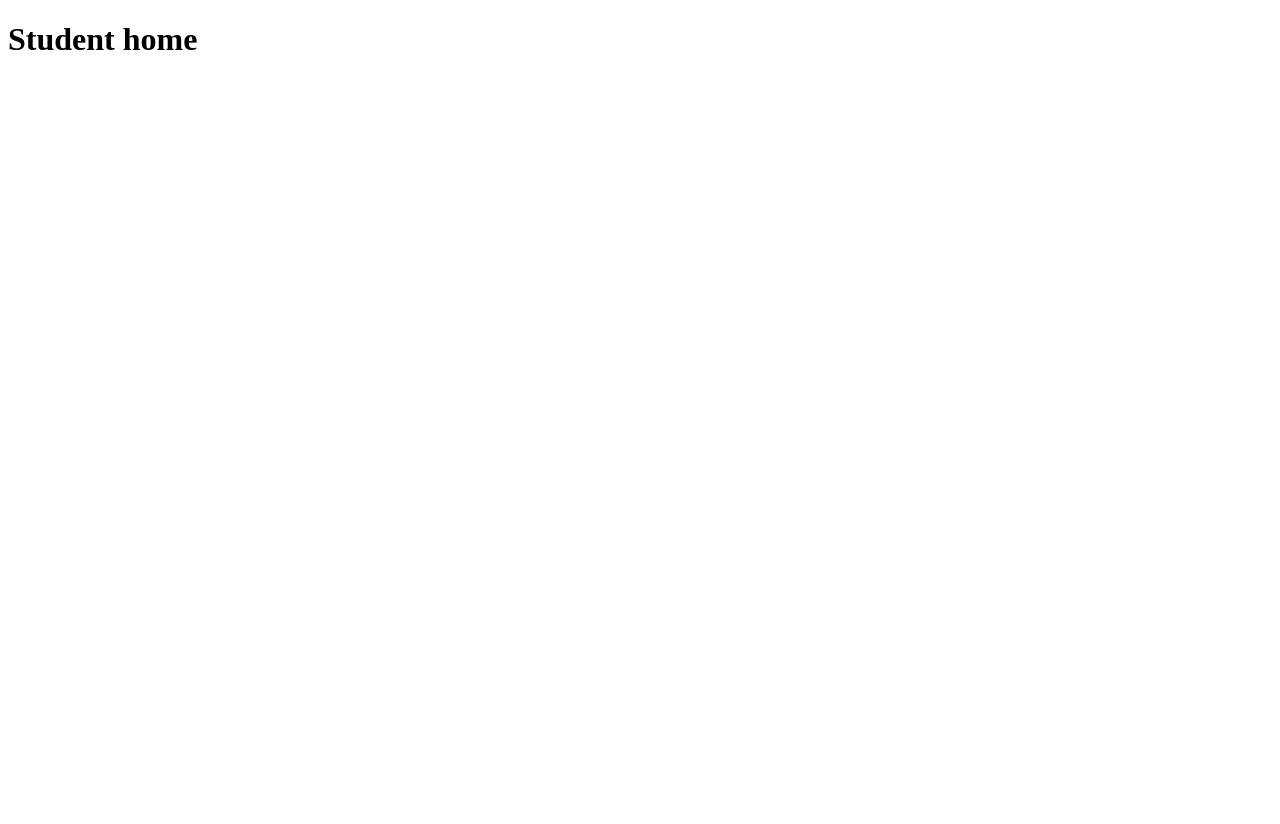
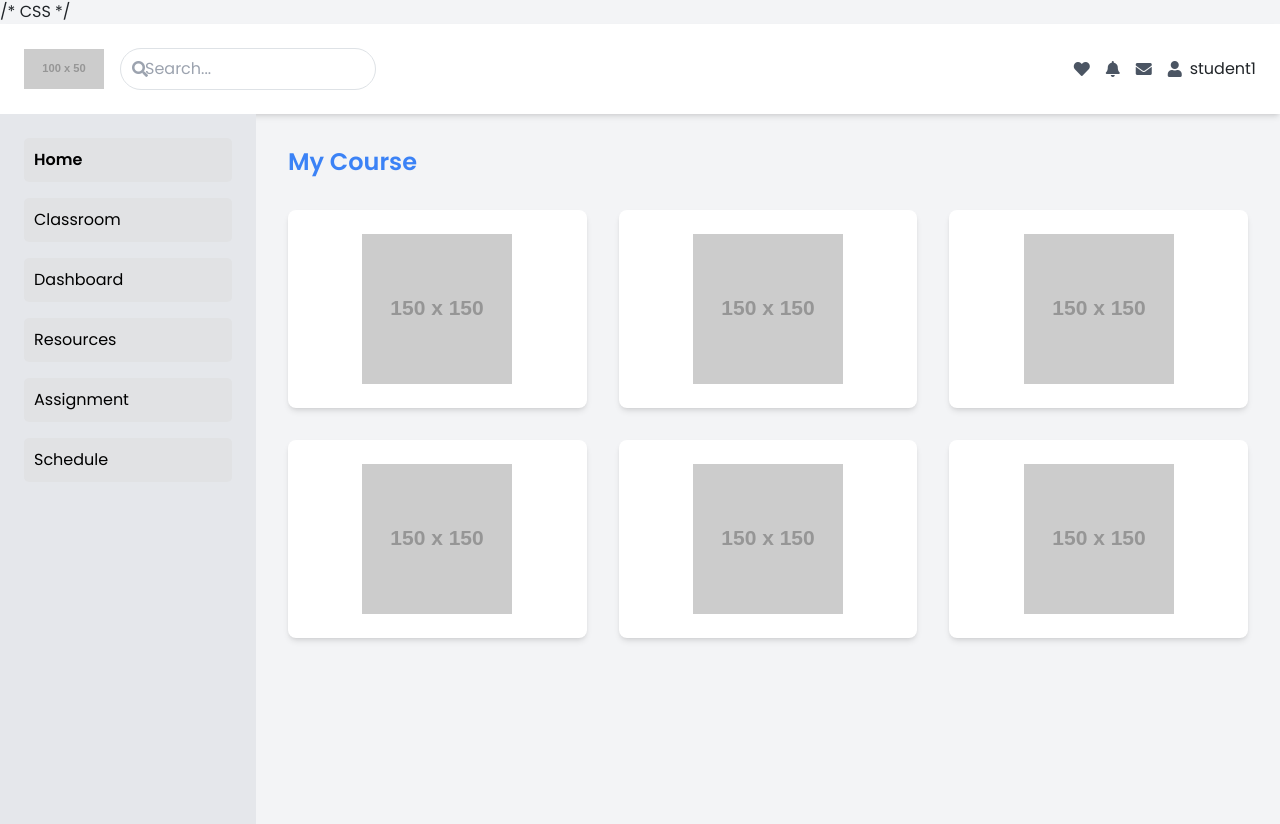
Before and after one commit to GoldenCubicles/IgniteLMS, a Django app: page /student_home in a window 1280 px wide. Before the commit the page is almost empty. Before the commit the page ends 50 px from the top, so only its background shows below. Run offline with Django 5.2, Linux system fonts and the light colour scheme; grey boxes labelled with a size stand in for pictures from a placeholder-image service; some libraries are stand-ins or nearby versions.

Commit message:
Added Student Home Page

```diff
--- a/IgniteStudyApp/templates/layout/base.html
+++ b/IgniteStudyApp/templates/layout/base.html
@@ -20,9 +20,7 @@
 
 <body>
   <header>
-    {% include 'includes/social_media.html' %}
-    {% include 'includes/navbar.html' %}
-    {% include 'includes/message.html' %}
+
   </header>
   <main>
 
--- a/IgniteStudyApp/templates/student_home.html
+++ b/IgniteStudyApp/templates/student_home.html
@@ -1,12 +1,114 @@
-<!DOCTYPE html>
-<html lang="en">
-<head>
-    <meta charset="UTF-8">
-    <meta name="viewport" content="width=device-width, initial-scale=1.0">
-    <title>Document</title>
-</head>
-<body>
-    <h1>Student home </h1>
+{% extends 'layout/base.html' %}
 
-</body>
-</html>
+{% block css %}
+<script src="https://cdn.tailwindcss.com"></script>
+<link href="https://cdnjs.cloudflare.com/ajax/libs/font-awesome/5.15.3/css/all.min.css" rel="stylesheet">
+<style>
+    @import url('https://fonts.googleapis.com/css2?family=Poppins:wght@300;400;600&display=swap');
+
+    body {
+        font-family: 'Poppins', sans-serif;
+    }
+
+    @keyframes bounceEffect {
+        0%, 100% { transform: translateY(0); }
+        50% { transform: translateY(-5px); }
+    }
+
+    .hover\:bounce:hover {
+        animation: bounceEffect 0.3s ease-in-out;
+    }
+
+    .search-bar {
+        transition: all 0.3s ease-in-out;
+    }
+
+    .search-bar:focus {
+        width: 300px;
+        background-color: #f0f0f0;
+        outline: none;
+        border: 2px solid #00A6FF;
+    }
+
+    .nav-item {
+        transition: all 0.3s ease-in-out;
+        background-color: rgba(217, 217, 217, 0.4);
+        padding: 10px;
+        border-radius: 5px;
+    }
+
+    .nav-item:hover {
+        transform: scale(1.05);
+        background-color: rgba(217, 217, 217, 0.6);
+    }
+
+    .nav-item:active, .nav-item.active {
+        background-color: rgba(0, 166, 255, 1);
+        color: white;
+    }
+    </style>
+    /* CSS */
+{% endblock %}
+{% block content %}
+
+<body class="bg-gray-100">
+    <div class="flex flex-col h-screen">
+        <header class="flex items-center justify-between bg-white p-4 shadow-md">
+            <div class="flex items-center">
+                <img src="https://placehold.co/100x50" alt="Company Logo" class="h-10 w-auto">
+                <div class="ml-4 relative">
+                    <input type="text" placeholder="Search..." class="border rounded-full py-2 px-4 pl-10 w-64 search-bar">
+                    <i class="fas fa-search absolute left-3 top-1/2 transform -translate-y-1/2 text-gray-400"></i>
+                </div>
+            </div>
+            <div class="flex items-center space-x-4">
+                <i class="fas fa-heart text-gray-600"></i>
+                <i class="fas fa-bell text-gray-600"></i>
+                <i class="fas fa-envelope text-gray-600"></i>
+                <div class="flex items-center space-x-2">
+                    <i class="fas fa-user text-gray-600"></i>
+                    <span>student1</span>
+                </div>
+            </div>
+        </header>
+        <div class="flex flex-1">
+            <aside class="w-64 bg-gray-200 p-4">
+                <nav class="space-y-4">
+                    <a href="#" class="block text-black font-semibold nav-item">Home</a>
+                    <a href="#" class="block text-black nav-item">Classroom</a>
+                    <a href="#" class="block text-black nav-item">Dashboard</a>
+                    <a href="#" class="block text-black nav-item">Resources</a>
+                    <a href="#" class="block text-black nav-item">Assignment</a>
+                    <a href="#" class="block text-black nav-item">Schedule</a>
+                </nav>
+            </aside>
+            <main class="flex-1 p-8">
+                <h1 class="text-2xl font-bold text-blue-500 mb-8">My Course</h1>
+                <div class="grid grid-cols-1 sm:grid-cols-2 lg:grid-cols-3 gap-8">
+                    <div class="bg-white p-4 rounded-lg shadow-md hover:bounce">
+                        <img src="https://placehold.co/150x150" alt="AI Course Image" class="mx-auto">
+                    </div>
+                    <div class="bg-white p-4 rounded-lg shadow-md hover:bounce">
+                        <img src="https://placehold.co/150x150" alt="Database Course Image" class="mx-auto">
+                    </div>
+                    <div class="bg-white p-4 rounded-lg shadow-md hover:bounce">
+                        <img src="https://placehold.co/150x150" alt="Machine Learning Course Image" class="mx-auto">
+                    </div>
+                    <div class="bg-white p-4 rounded-lg shadow-md hover:bounce">
+                        <img src="https://placehold.co/150x150" alt="UX Course Image" class="mx-auto">
+                    </div>
+                    <div class="bg-white p-4 rounded-lg shadow-md hover:bounce">
+                        <img src="https://placehold.co/150x150" alt="Computer Lab Course Image" class="mx-auto">
+                    </div>
+                    <div class="bg-white p-4 rounded-lg shadow-md hover:bounce">
+                        <img src="https://placehold.co/150x150" alt="Computer Lab Course Image" class="mx-auto">
+                    </div>
+                </div>
+            </main>
+        </div>
+    </div>
+    <!-- Content -->
+{% endblock %}
+{% block js %}
+    <!-- Js -->
+{% endblock %}
--- a/IgniteStudyApp/templates/superuser_home.html
+++ b/IgniteStudyApp/templates/superuser_home.html
@@ -6,6 +6,6 @@
     <title>Suerpsuer</title>
 </head>
 <body>
-    <h1>Superadmin</h1>
+    <h1>Superadmin.</h1>
 </body>
 </html>
```
